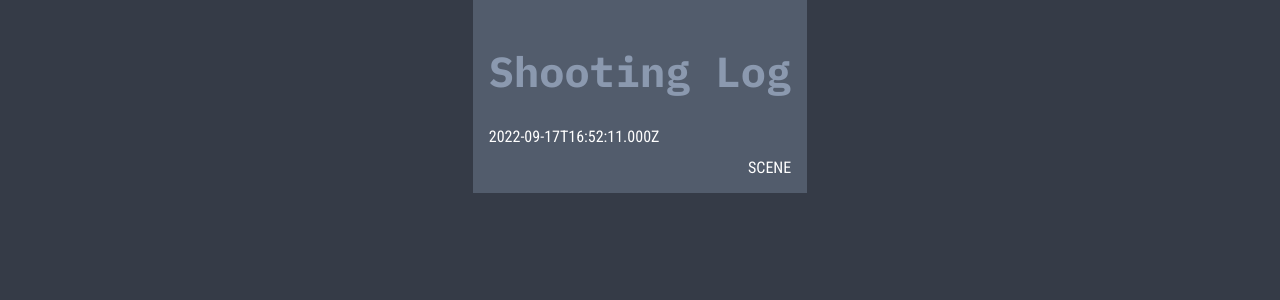
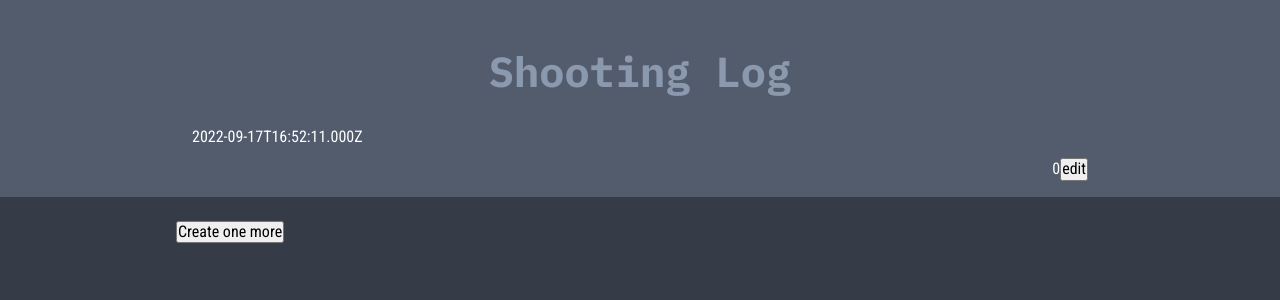
Before and after one commit to sigizmunde/shooting-log, a React (Create React App) app: page / in a window 1280 px wide. Shown: the top 300 px of the page. Built offline with nearby package versions, Linux system fonts and the light colour scheme.

Commit message:
devices components added

```diff
--- /dev/null
+++ b/src/components/DeviceCard/DeviceCard.jsx
@@ -0,0 +1,35 @@
+import {
+  Caption,
+  IndicatorOff,
+  IndicatorOn,
+  IndicatorPause,
+  Panel,
+  Picto,
+} from './DeviceCard.styled';
+
+const DeviceCard = ({
+  name,
+  color = 'white',
+  image,
+  active = false,
+  status = 'off',
+  onClick = e => console.log(e.target),
+}) => {
+  return (
+    <Panel active={active} onClick={onClick}>
+      <Picto image={image} color={color} />
+      <Caption>
+        <p>{name}</p>
+      </Caption>
+      {status === 'on' ? (
+        <IndicatorOn />
+      ) : status === 'pause' ? (
+        <IndicatorPause />
+      ) : (
+        <IndicatorOff />
+      )}
+    </Panel>
+  );
+};
+
+export default DeviceCard;
--- /dev/null
+++ b/src/components/DeviceCard/DeviceCard.styled.js
@@ -0,0 +1,51 @@
+import styled from 'styled-components';
+
+export const Panel = styled.div`
+  display: flex;
+  align-items: center;
+  gap: var(--min-gap);
+  width: 100%;
+  min-height: calc(var(--module-size) * 2);
+  padding: calc(var(--min-gap) / 2);
+  border-radius: var(--module-size);
+  background-color: var(--back-color-2);
+  box-shadow: ${p =>
+    p.active ? '0px 0px 16px 4px var(--accent-color)' : 'none'};
+`;
+
+export const Picto = styled.div`
+  background-color: ${p => p.color};
+  background-image: url(${p => p.image});
+  width: calc(var(--module-size) * 2 - var(--min-gap));
+  height: calc(var(--module-size) * 2 - var(--min-gap));
+  border-radius: 50%;
+  flex-shrink: 0;
+`;
+
+export const Caption = styled.div`
+  margin-right: auto;
+  font-size: 16px;
+  line-height: 1;
+  overflow: hidden;
+  flex-shrink: 1;
+`;
+
+export const IndicatorOn = styled.div`
+  margin-right: calc(var(--module-size) - var(--min-gap) / 2 - 9.5px);
+  width: 19px;
+  height: 19px;
+  background: #00ff47;
+  border: 1px solid rgba(0, 0, 0, 0.5);
+  box-shadow: inset 0px 0px 2px 2px rgba(255, 255, 255, 0.25),
+    inset -2px -4px 8px 4px rgba(0, 0, 0, 0.5);
+  border-radius: 50%;
+  flex-shrink: 0;
+`;
+
+export const IndicatorOff = styled(IndicatorOn)`
+  background: #46661d;
+`;
+
+export const IndicatorPause = styled(IndicatorOn)`
+  background: #47ff00;
+`;
--- /dev/null
+++ b/src/components/DeviceList/DeviceList.jsx
@@ -0,0 +1,7 @@
+import { List } from './DeviceList.styled';
+
+const DeviceList = ({ children }) => {
+  return <List>{children}</List>;
+};
+
+export default DeviceList;
--- /dev/null
+++ b/src/components/DeviceList/DeviceList.styled.js
@@ -0,0 +1,11 @@
+import styled from 'styled-components';
+
+export const List = styled.div`
+  display: flex;
+  flex-direction: column;
+  align-items: stretch;
+  gap: var(--min-gap);
+  padding: var(--min-gap);
+  width: 100%;
+  overflow-y: auto;
+`;
--- a/src/components/Header/Header.jsx
+++ b/src/components/Header/Header.jsx
@@ -20,7 +20,10 @@ const Header = () => {
         </HeaderString>
         <HeaderString>
           <div>{name}</div>
-          <div>Scene</div>
+          <div>
+            {id}
+            <button type="button">edit</button>
+          </div>
         </HeaderString>
       </HeaderContainer>
     </HeaderSection>
--- a/src/components/Header/Header.styled.js
+++ b/src/components/Header/Header.styled.js
@@ -1,13 +1,15 @@
 import styled from 'styled-components';
 
 export const HeaderSection = styled.header`
+  width: 100%;
   background-color: var(--back-color-2);
   color: var(--color-1);
 `;
 
 export const HeaderContainer = styled.div`
-  max-width: 960px;
-  padding: var(--mid-gap);
+  margin: 0 auto;
+  max-width: var(--max-width);
+  padding: var(--mid-gap) calc(var(--mid-gap) * 2);
 `;
 
 export const Title = styled.h1`
--- /dev/null
+++ b/src/components/UtilsMarkup/UtilsMarkup.styled.js
@@ -0,0 +1,8 @@
+import styled from 'styled-components';
+
+export const SectionContainer = styled.div`
+  margin: 0 auto;
+  width: 100%;
+  max-width: var(--max-width);
+  padding: 0 var(--mid-gap);
+`;
--- a/src/index.css
+++ b/src/index.css
@@ -8,7 +8,8 @@
   --min-gap: 12px;
   --mid-gap: 16px;
   --max-gap: 32px;
-  --module-size: 64px;
+  --module-size: 30px;
+  --max-width: 960px;
   --back-color-1: #353B47;
   --back-color-2: #525C6C;
   --back-color-3: #8B99AF;
--- a/src/pages/ProjectPage/ProjectPage.jsx
+++ b/src/pages/ProjectPage/ProjectPage.jsx
@@ -1,9 +1,49 @@
+import DeviceCard from 'components/DeviceCard/DeviceCard';
+import DeviceList from 'components/DeviceList/DeviceList';
 import Header from 'components/Header/Header';
+import { useDispatch, useSelector } from 'react-redux';
+import selectors from 'redux/selectors';
+import { nanoid } from '@reduxjs/toolkit';
+import { createDevice } from 'redux/devicesSlice';
+import { SectionContainer } from 'components/UtilsMarkup/UtilsMarkup.styled';
 
 const ProjectPage = () => {
+  const devices = useSelector(selectors.getDevices);
+
+  const dispatch = useDispatch();
+
+  const createRandomDevice = () => {
+    const dateString = new Date().toISOString();
+    dispatch(
+      createDevice({
+        id: nanoid() + dateString,
+        name: 'random DSLR' + nanoid(),
+        color: 'blue',
+      })
+    );
+  };
+
   return (
     <>
       <Header />
+      <SectionContainer>
+        <DeviceList>
+          {devices.map(({ id, name, pic, color, log }) => {
+            return (
+              <DeviceCard
+                key={id}
+                id={id}
+                name={name}
+                image={pic}
+                color={color}
+              />
+            );
+          })}
+        </DeviceList>
+        <button type="button" onClick={createRandomDevice}>
+          Create one more
+        </button>
+      </SectionContainer>
     </>
   );
 };
```
